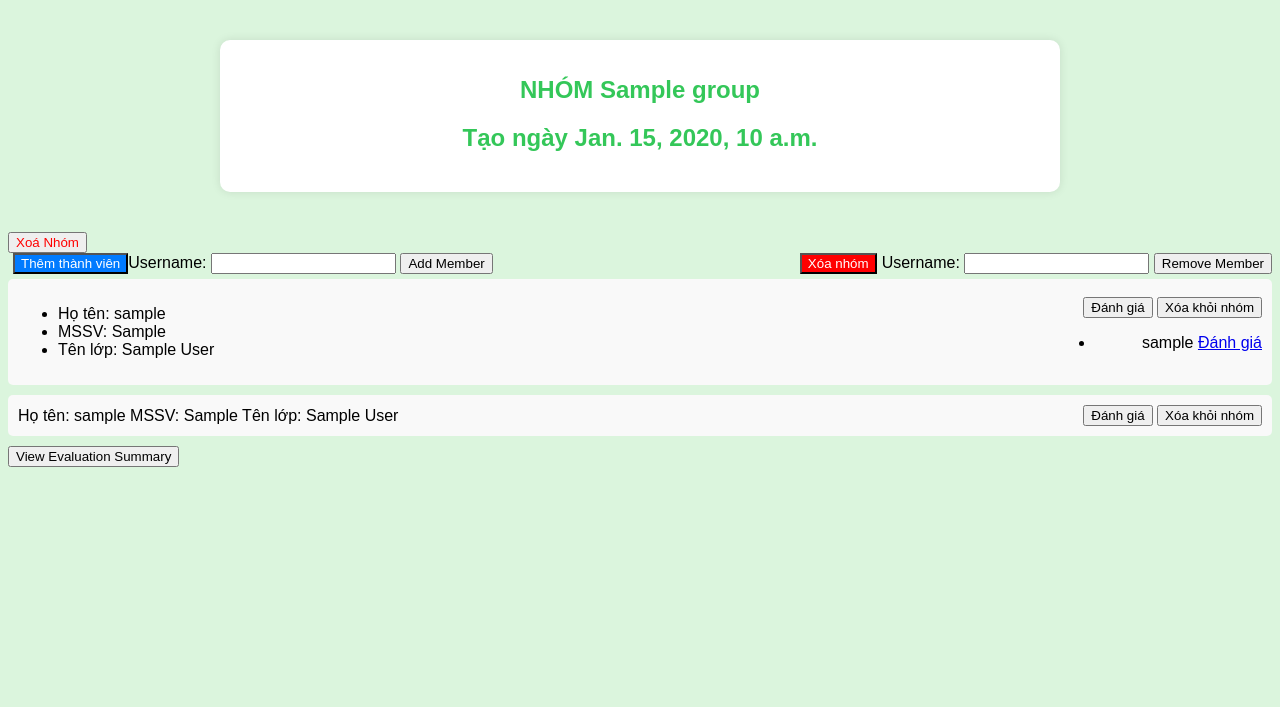
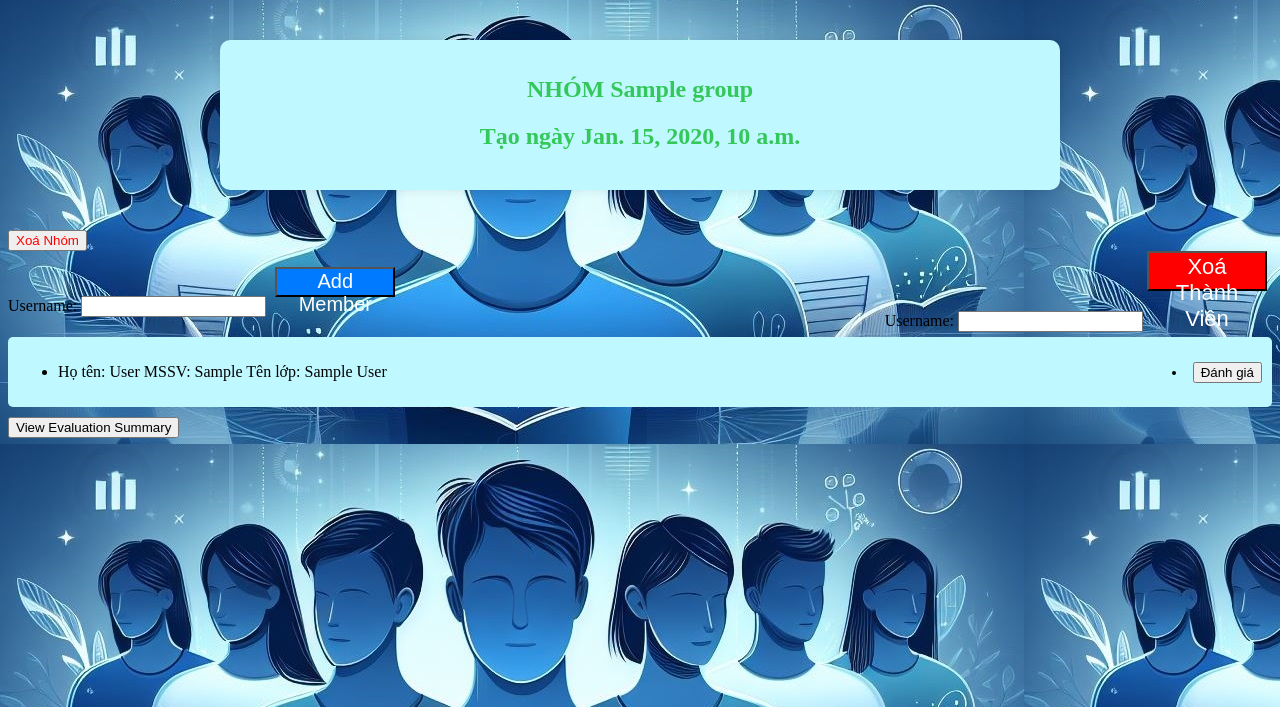
Before and after one commit to VIEE02/Self---Assement, a Django app: page /group/1/ in a window 1280 px wide. Shown: the top 707 px of the page. Run offline with Django 5.2, Linux system fonts and the light colour scheme; a user stored in the database is signed in; tables that the repository leaves empty hold one stand-in row (values such as "Sample post").

Commit message:
Add files via upload

```diff
--- a/Assessment/urls.py
+++ b/Assessment/urls.py
@@ -16,10 +16,12 @@ Including another URLconf
 """
 from django.conf import settings
 from django.contrib import admin
+from django.shortcuts import redirect
 from django.urls import include, path
 from django.conf.urls.static import static
 
 urlpatterns = [
     path('admin/', admin.site.urls),
     path('', include('login.urls')),
+    path('', lambda request: redirect('login/', permanent=True)),
 ] + static(settings.MEDIA_URL, document_root=settings.MEDIA_ROOT)
--- a/login/static/login/css/group.css
+++ b/login/static/login/css/group.css
@@ -1,19 +1,8 @@
-@keyframes backgroundChange {
-    0% { background-color: #c0efbad0; }
-    50% { background-color: #f2f6a5d0; }
-    100% { background-color: #b9f1fed0; }
-  }
-
-  body {
-      font-family: 'Arial', sans-serif;
-      animation: backgroundChange 10s infinite alternate;
-  }
-
 .container {
     max-width: 800px;
     margin: 40px auto;
     padding: 20px;
-      background-color: #fff;
+    background-color: #bff8ff;
     border-radius: 10px;
     box-shadow: 0 0 10px rgba(0, 0, 0, 0.1);
 }
@@ -30,16 +19,19 @@
     display: flex;
     justify-content: space-between;
     align-items: center;
-      background-color: #f9f9f9;
+    background-color: #bff8ff;
     padding: 10px;
     border-radius: 5px;
     margin-bottom: 10px;
     position: relative;
 }
 
-  .member-info {
-      flex: 1;
+.member-info span {
+  padding-bottom: 10px;
+  margin-right: 20px;
+  font-size: 20px;
 }
+
 
 .member-options {
     flex: 0.2;
@@ -53,16 +45,27 @@
 .group-actions {
   display: flex;
   align-items: center;
+  justify-content: space-between;
   margin-bottom: 5px;
 }
 .add-member-btn {
   background-color: #007bff;
   color: #fff;
   margin-left: 5px;
+  width: 120px;
+  height: 30px;
+  font-size: 20px;
 }
 
 .delete-group-btn {
   background-color: #ff0000;
   color: #fff;
   margin-right: 5px;
+  width: 120px;
+  height: 40px;
+  font-size: 22px;
+
 }
+body {
+  background-image: url('images/banner1.jpg');
+}
--- a/login/static/login/css/style5.css
+++ b/login/static/login/css/style5.css
@@ -1,6 +1,6 @@
 body {
     font-family: Arial, sans-serif;
-    background: url('banner2.jpg') center center fixed;
+    background: url('C:\Users\viend\OneDrive\Desktop\Official\Assessment\login\static\login\images\banner2.jpg') center center fixed;
     background-size: cover;
     margin: 0;
     padding: 0;
--- a/login/templates/danhgia.html
+++ b/login/templates/danhgia.html
@@ -4,7 +4,8 @@
     <meta charset="UTF-8">
     <meta name="viewport" content="width=device-width, initial-scale=1.0">
     <title>Đánh Giá Thành Viên</title>
-    <link rel="stylesheet" href="style4.css">
+    {% load static %}
+    <link rel="stylesheet" href="{% static 'login/css/style4.css' %}">
 </head>
 <body>
     <h1>Đánh Giá Thành Viên Trong Nhóm</h1>
--- a/login/templates/group.html
+++ b/login/templates/group.html
@@ -5,7 +5,7 @@
     <meta charset="UTF-8">
     <meta name="viewport" content="width=device-width, initial-scale=1.0">
     <link rel="stylesheet" href="{% static 'login/css/group.css' %}">
-    <title>Nhóm</title>
+    <title>Nhóm {{ group.groupname }}</title>
     <script src="{%static 'login/js/myscript.js'%}"></script>
 </head>
 <body>
@@ -19,62 +19,40 @@
         <button type="submit" style="color: red;">Xoá Nhóm</button>
     </form>
     <div class="group-actions">
-        <button class="add-member-btn">Thêm thành viên</button>
         <form method="post">
             {% csrf_token %}
             <label for="username">Username:</label>
             <input type="text" name="username" id="username" required>
             <input type="hidden" name="action" value="add">
-            <button type="submit">Add Member</button>
+            <button class="add-member-btn" type="submit">Add Member</button>
         </form>
         <div style="flex-grow: 1;"></div>
-        <button class="delete-group-btn">Xóa nhóm</button>
         <form method="post">
             {% csrf_token %}
             <label for="username">Username:</label>
             <input type="text" name="username" id="username" required>
             <input type="hidden" name="action" value="remove">
-            <button type="submit">Remove Member</button>
+            <button class="delete-group-btn" type="submit">Xoá Thành Viên</button>
         </form>
     </div>
     <div class="member-container">
         <div class="member-info">
             <ul>
                 {% for member in members %}
-                    <li>Họ tên: {{ member.username }}</li>
-                    <li>MSSV: {{ member.mssv }}</li>
-                    <li>Tên lớp: {{ member.classname }}</li>
+                    <li>Họ tên: {{ member.fullname }}  MSSV: {{ member.mssv }}  Tên lớp: {{ member.classname }}</li>
                 {% endfor %}
             </ul>
         </div>
          <div class="member-options">
              <button class="option-btn">
                 <div class="options">
-                    <button class="rate-btn">Đánh giá</button>
-                    <button class="remove-btn">Xóa khỏi nhóm</button>
                     <ul>
                         {% for member in members %}
                             <li>
-                                {{ member.username }}
-                                <a href="{% url 'evaluate_member' group_id=group.id member_id=member.id %}">Đánh giá</a>
+                                <button class="rate-btn" href="{% url 'evaluate_member' group_id=group.id member_id=member.id %}">Đánh giá</button>
                             </li>
                         {% endfor %}
                     </ul>
-                </div>
-            </button>
-        </div>
-    </div>
-    <div class="member-container">
-        <div class="member-info">
-            <span>Họ tên: {{ user.username }}</span>
-            <span>MSSV: {{ user.mssv }}</span>
-            <span>Tên lớp: {{ user.classname }}</span>
-        </div>
-         <div class="member-options">
-             <button class="option-btn">
-                <div class="options">
-                    <button class="rate-btn">Đánh giá</button>
-                    <button class="remove-btn">Xóa khỏi nhóm</button>
                 </div>
             </button>
         </div>
--- a/login/templates/profile.html
+++ b/login/templates/profile.html
@@ -32,7 +32,7 @@
                 <input type="submit" value="Cập nhật">
             </form>
         </div>
-        <button onclick="href="{% url "home" %}">Trở về nhà</button>
     </div>
+    <button onclick="window.location.href='{% url 'home' %}" class="back-button">Trở về nhà</button>
 </body>
 </html>
--- a/login/views.py
+++ b/login/views.py
@@ -88,8 +88,8 @@ def group_view(request, group_id):
         if 'delete_group' in request.POST:
             users = User.objects.all()
             for user in users:
-                user.following_user_ids = update_comma_separated_field(user.following_user_id, group_id, remove=True)
-                user.followed_user_ids = update_comma_separated_field(user.followed_user_id, group_id, remove=True)
+                user.following_user_id = update_comma_separated_field(user.following_user_id, group_id, remove=True)
+                user.followed_user_id = update_comma_separated_field(user.followed_user_id, group_id, remove=True)
                 user.save()
             group.delete()
             messages.success(request, "The group has been deleted.")
```
Also changed, not shown: login/static/login/css/style6.css (+8 -1 lines), login/templates/base.html (+10 -1 lines), login/templates/groupdanhgia.html (+20 -14 lines), login/templates/home.html (+0 -8 lines), login/templates/nhom.html (+21 -17 lines). Lines whose indentation alone changed are shown as unchanged.
